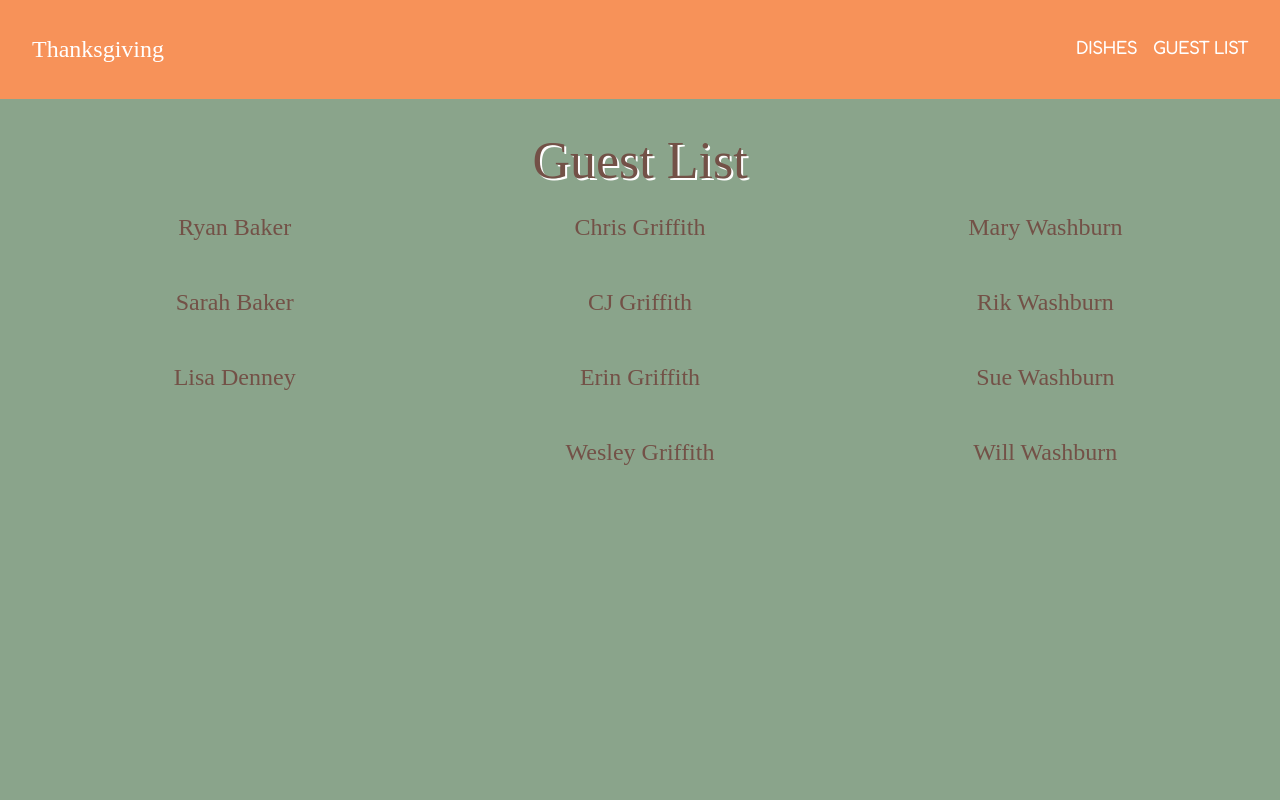
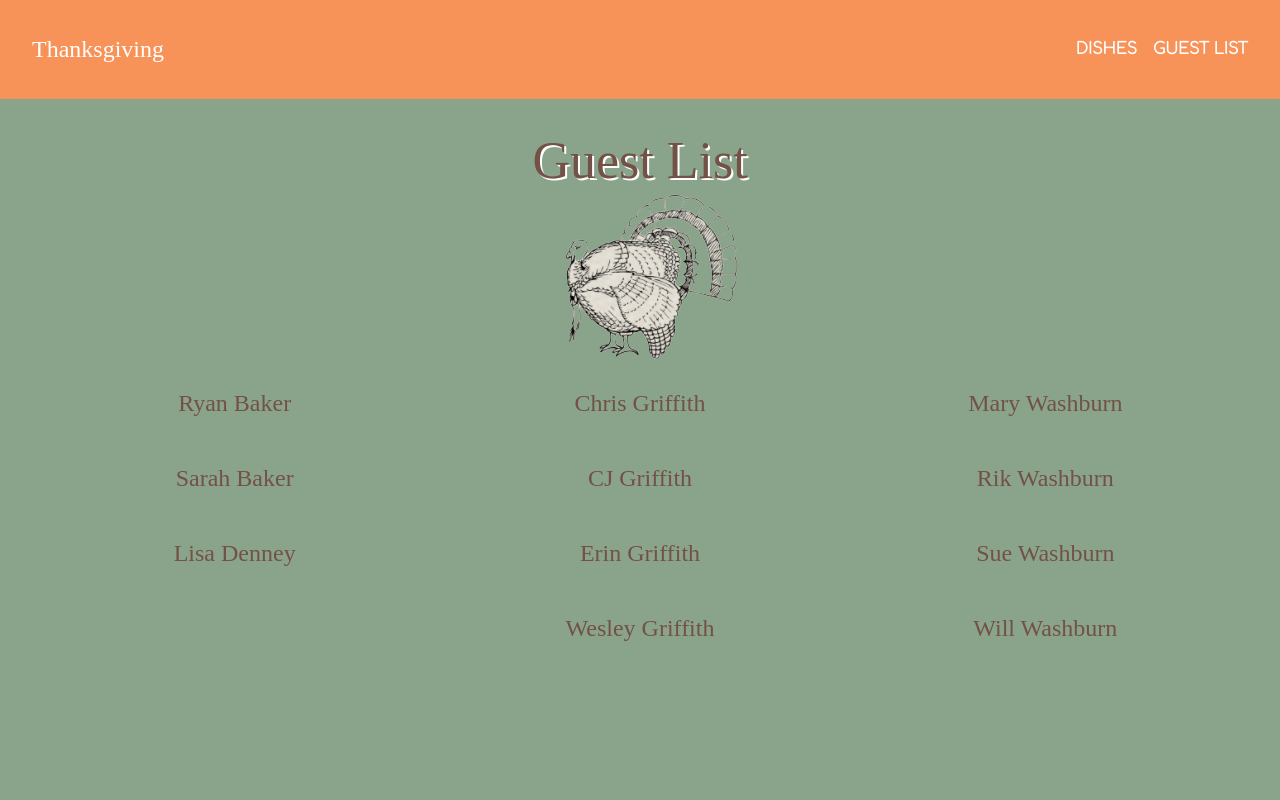
Before and after one commit to marybees/thanksgiving, a React (Create React App) app: page /guests in a window 1280 px wide. Shown: the top 800 px of the page. Built offline with nearby package versions, Linux system fonts and the light colour scheme; a web font is replaced by a local one.

Commit message:
Add turkey

```diff
--- a/src/Seat.js
+++ b/src/Seat.js
@@ -1,10 +1,14 @@
 import React from "react";
+import turkey from "./bw-turkey.png";
 
 const Seat = () => {
   return (
     <div className="page-container">
       <div className="page-title">
         <div>Guest List</div>
+      </div>
+      <div className="image">
+        <img src={turkey} alt="turkey" />
       </div>
       <div id="guest-list-container">
         <div className="body-two-cursive guest-list-column">
```
